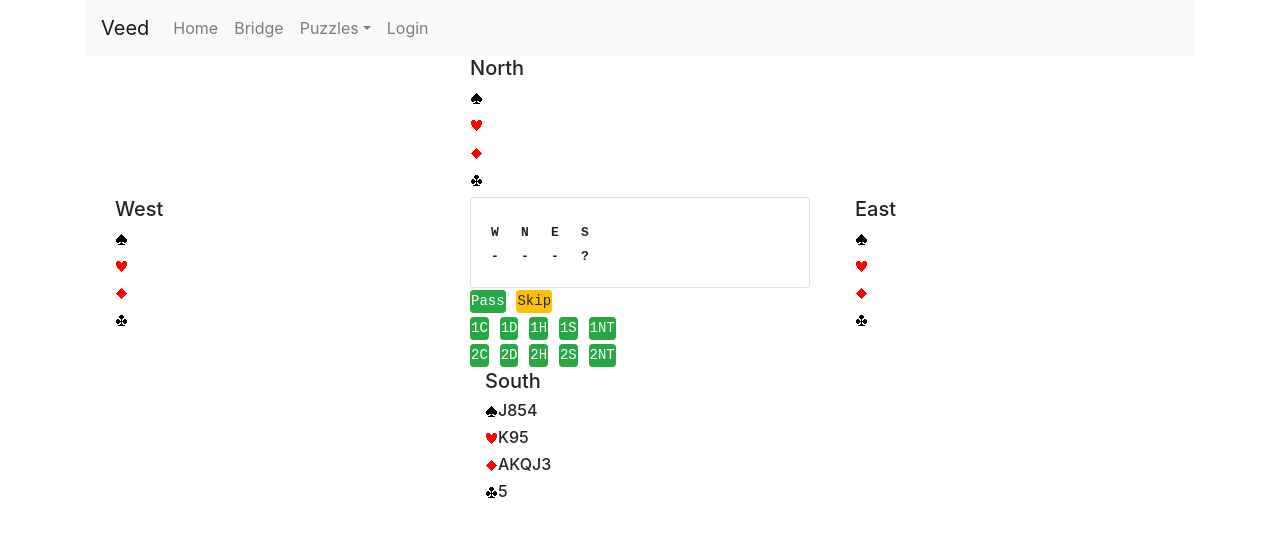
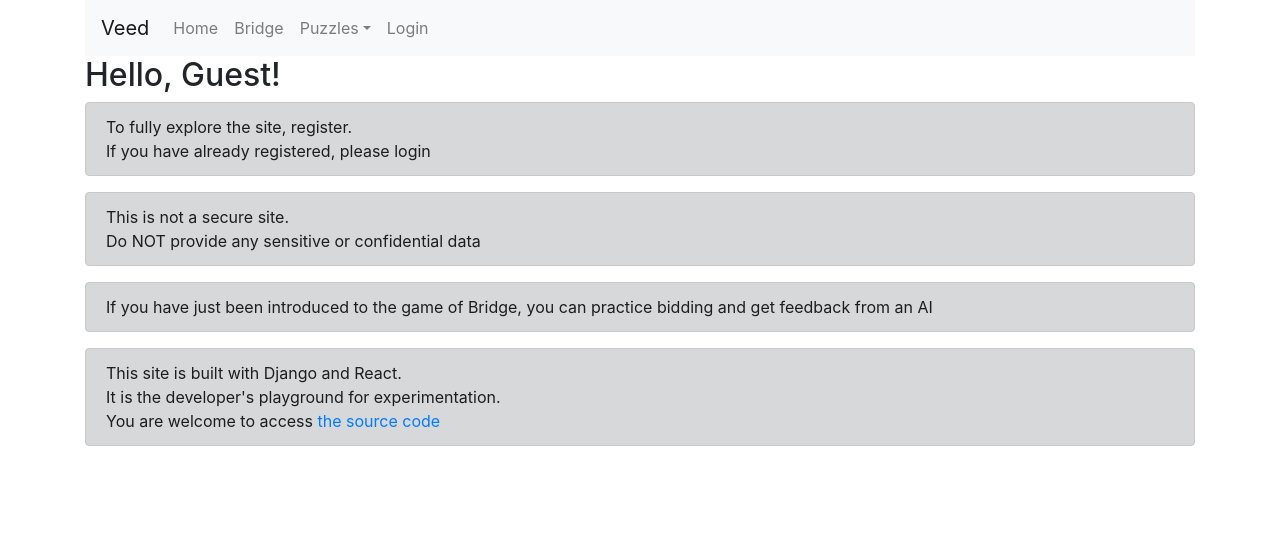
Before and after one commit to jeanmariepm/vipapi, a React (Create React App) app in the folder fe/: page /bridge in a window 1280 px wide. Shown: the top 536 px of the page. Built offline with nearby package versions, Linux system fonts and the light colour scheme.

Commit message:
change BrowserRouter to MemoryRouter

```diff
--- a/fe/src/bridge/bridge.jsx
+++ b/fe/src/bridge/bridge.jsx
@@ -145,9 +145,11 @@ class Bridge extends Component {
           </Col>
           <Col>{this.showOneHand(bidder, 1)} </Col>
           <Col>
-            {this.biddingOver() && (
+            {(this.auction || this.biddingOver()) && (
               <DealControl
-                undoBid={this.undoBid}
+                undoBid={
+                  this.state.bids && this.state.bids.length > 0 && this.undoBid
+                }
                 saveDeal={this.saveDeal}
                 nextDeal={this.nextDeal}
                 doneDeal={this.doneDeal}
--- a/fe/src/bridge/dealControl.jsx
+++ b/fe/src/bridge/dealControl.jsx
@@ -13,7 +13,7 @@ const DealControl = ({
   const showNextPane = () => {
     return (
       <React.Fragment>
-        <UndoBid onUndoBid={undoBid} />
+        {undoBid && <UndoBid onUndoBid={undoBid} />}
         {practiceMode ? (
           <React.Fragment>
             <Button variant="success" size="sm" onClick={nextDeal}>
--- a/fe/src/nav/veed.jsx
+++ b/fe/src/nav/veed.jsx
@@ -1,17 +1,17 @@
 import React from "react";
 import { Container } from "react-bootstrap";
-import { BrowserRouter, Route } from "react-router-dom";
+import { MemoryRouter, Route } from "react-router-dom";
 import { ToastContainer } from "react-toastify";
 import Menu from "./menu";
 
 const Veed = (props) => {
   return (
-    <BrowserRouter>
+    <MemoryRouter>
       <Container>
         <ToastContainer />
         <Route component={Menu} />
       </Container>
-    </BrowserRouter>
+    </MemoryRouter>
   );
 };
 
```
Also changed, not shown: 11 other files (tests, documents, lock files or other folders).
